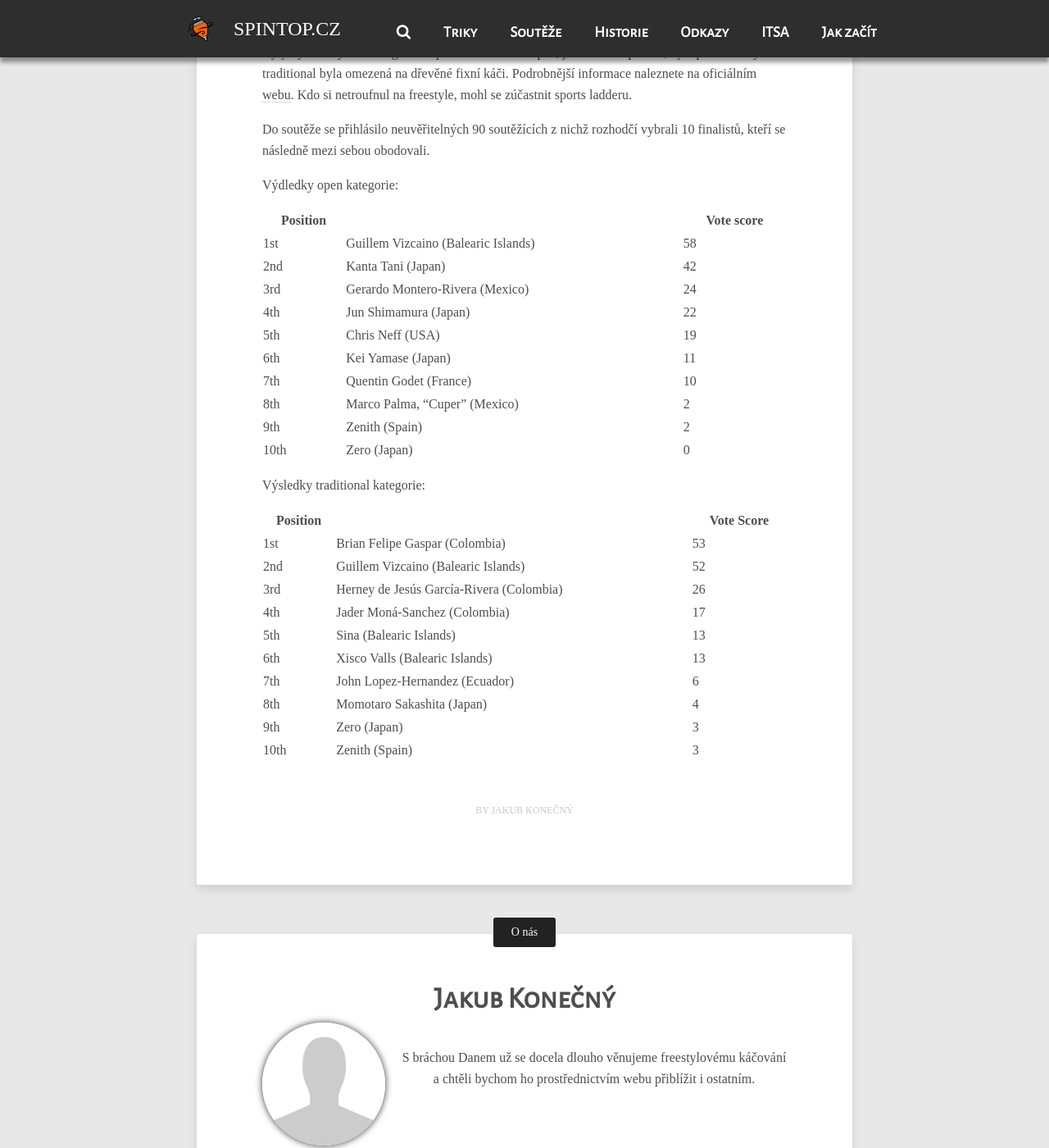
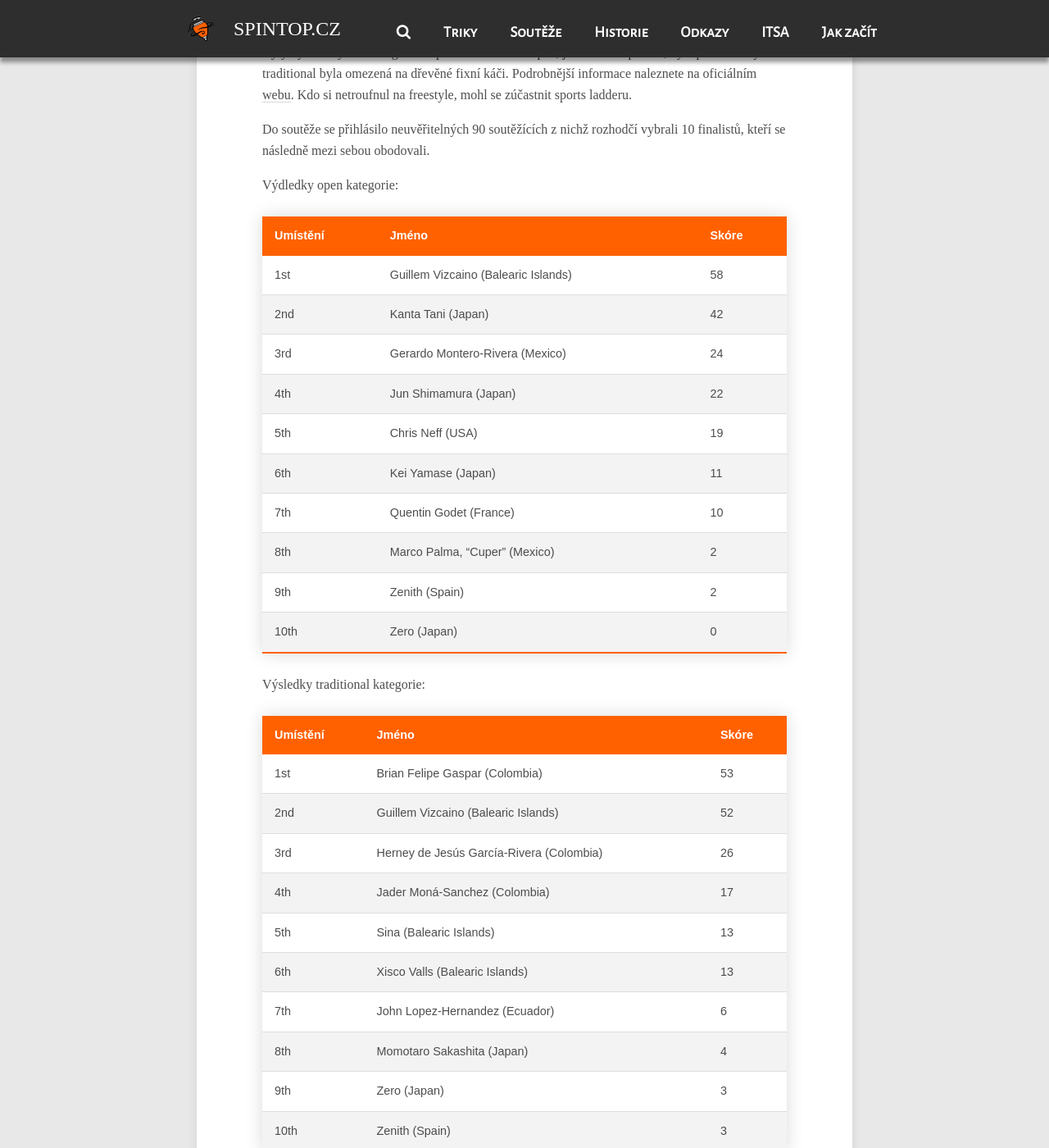
Before and after one commit to Hroch92/spintopcz, a Jekyll site: the page built from _posts/2020-11-01-worlds-2020-online.md, in a window 1280 px wide and 1400 px high, scrolled down 548 px. Shown: the whole window at 82% size. Built offline with Jekyll 4.4.1, drawn with Linux system fonts in a browser that asks for light colours; nearby versions of some CDN libraries.

Commit message:
polishing worlds posts

```diff
--- a/_posts/2020-11-01-worlds-2020-online.md
+++ b/_posts/2020-11-01-worlds-2020-online.md
@@ -11,30 +11,129 @@ Do soutěže se přihlásilo neuvěřitelných 90 soutěžících z nichž rozho
 
 Výdledky open kategorie:
 
-| Position |  | Vote score |
-|-|-|-|
-| 1st | Guillem Vizcaino (Balearic Islands) | 58 |
-| 2nd | Kanta Tani (Japan) | 42 |
-| 3rd | Gerardo Montero-Rivera (Mexico) | 24 |
-| 4th | Jun Shimamura (Japan) | 22 |
-| 5th | Chris Neff (USA) | 19 |
-| 6th | Kei Yamase (Japan) | 11 |
-| 7th | Quentin Godet (France) | 10 |
-| 8th | Marco Palma, “Cuper” (Mexico) | 2 |
-| 9th | Zenith (Spain) | 2 |
-| 10th | Zero (Japan) | 0 |
+<table class="styled-table">
+<thead>
+<tr>
+<th>Umístění</th>
+<th>Jméno</th>
+<th>Skóre</th>
+</tr>
+</thead>
+<tbody>
+<tr>
+<td>1st</td>
+<td>Guillem Vizcaino (Balearic Islands)</td>
+<td>58</td>
+</tr>
+<tr>
+<td>2nd</td>
+<td>Kanta Tani (Japan)</td>
+<td>42</td>
+</tr>
+<tr>
+<td>3rd</td>
+<td>Gerardo Montero-Rivera (Mexico)</td>
+<td>24</td>
+</tr>
+<tr>
+<td>4th</td>
+<td>Jun Shimamura (Japan)</td>
+<td>22</td>
+</tr>
+<tr>
+<td>5th</td>
+<td>Chris Neff (USA)</td>
+<td>19</td>
+</tr>
+<tr>
+<td>6th</td>
+<td>Kei Yamase (Japan)</td>
+<td>11</td>
+</tr>
+<tr>
+<td>7th</td>
+<td>Quentin Godet (France)</td>
+<td>10</td>
+</tr>
+<tr>
+<td>8th</td>
+<td>Marco Palma, “Cuper” (Mexico)</td>
+<td>2</td>
+</tr>
+<tr>
+<td>9th</td>
+<td>Zenith (Spain)</td>
+<td>2</td>
+</tr>
+<tr>
+<td>10th</td>
+<td>Zero (Japan)</td>
+<td>0</td>
+</tr>
+</tbody>
+</table>
+
 
 Výsledky traditional kategorie:
 
-| Position |  | Vote Score |
-|-|-|-|
-| 1st | Brian Felipe Gaspar (Colombia) | 53 |
-| 2nd | Guillem Vizcaino (Balearic Islands) | 52 |
-| 3rd | Herney de Jesús García-Rivera (Colombia) | 26 |
-| 4th | Jader Moná-Sanchez (Colombia) | 17 |
-| 5th | Sina (Balearic Islands) | 13 |
-| 6th | Xisco Valls (Balearic Islands) | 13 |
-| 7th | John Lopez-Hernandez (Ecuador) | 6 |
-| 8th | Momotaro Sakashita (Japan) | 4 |
-| 9th | Zero (Japan) | 3 |
-| 10th | Zenith (Spain) | 3 |
+<table class="styled-table">
+<thead>
+<tr>
+<th>Umístění</th>
+<th>Jméno</th>
+<th>Skóre</th>
+</tr>
+</thead>
+<tbody>
+<tr>
+<td>1st</td>
+<td>Brian Felipe Gaspar (Colombia)</td>
+<td>53</td>
+</tr>
+<tr>
+<td>2nd</td>
+<td>Guillem Vizcaino (Balearic Islands)</td>
+<td>52</td>
+</tr>
+<tr>
+<td>3rd</td>
+<td>Herney de Jesús García-Rivera (Colombia)</td>
+<td>26</td>
+</tr>
+<tr>
+<td>4th</td>
+<td>Jader Moná-Sanchez (Colombia)</td>
+<td>17</td>
+</tr>
+<tr>
+<td>5th</td>
+<td>Sina (Balearic Islands)</td>
+<td>13</td>
+</tr>
+<tr>
+<td>6th</td>
+<td>Xisco Valls (Balearic Islands)</td>
+<td>13</td>
+</tr>
+<tr>
+<td>7th</td>
+<td>John Lopez-Hernandez (Ecuador)</td>
+<td>6</td>
+</tr>
+<tr>
+<td>8th</td>
+<td>Momotaro Sakashita (Japan)</td>
+<td>4</td>
+</tr>
+<tr>
+<td>9th</td>
+<td>Zero (Japan)</td>
+<td>3</td>
+</tr>
+<tr>
+<td>10th</td>
+<td>Zenith (Spain)</td>
+<td>3</td>
+</tr>
+</tbody>
+</table>
```
Also changed, not shown: _posts/2021-11-13-worlds-2021-online.md (+1 -0 lines).
